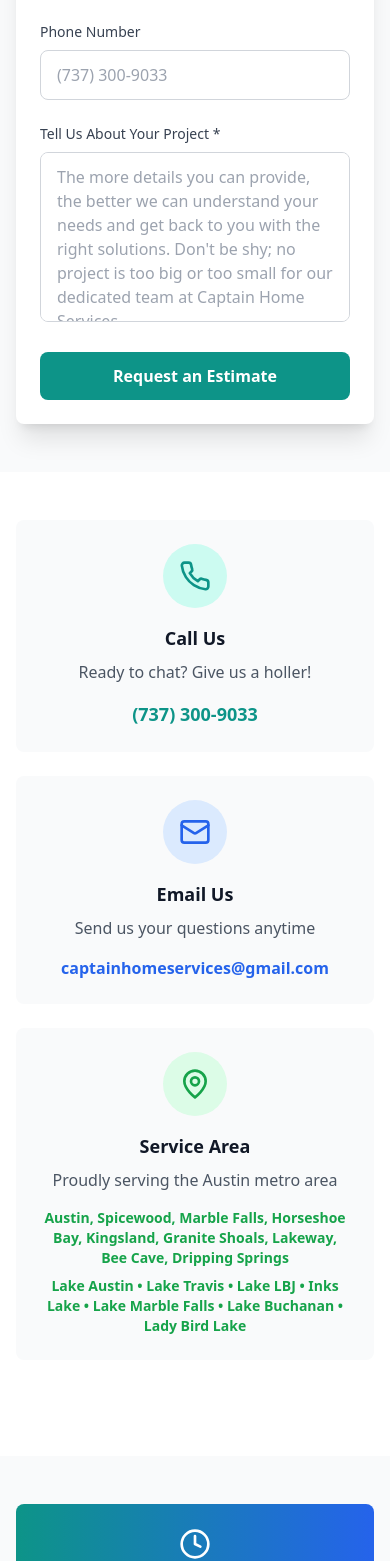
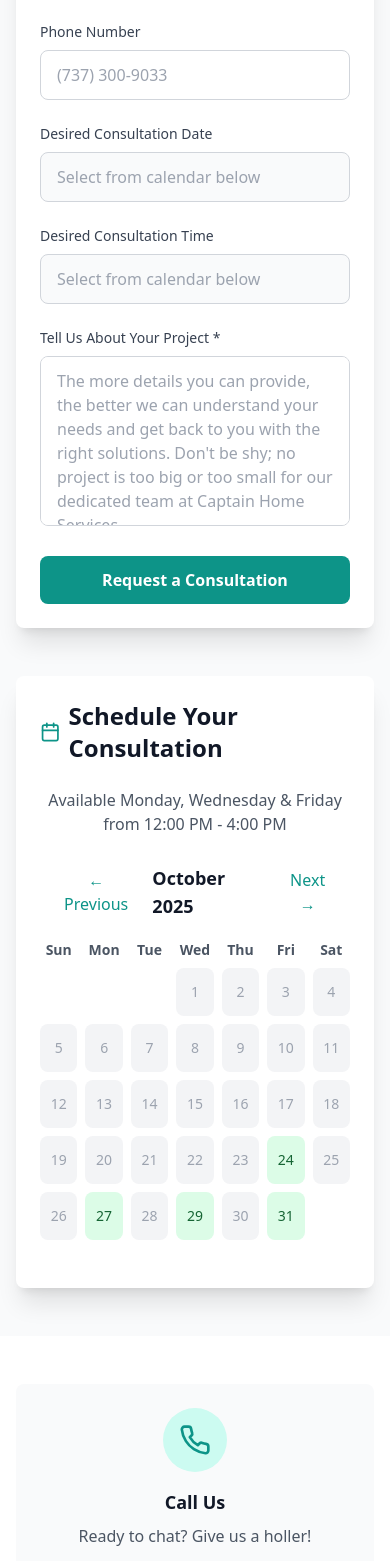
Before and after one commit to captainhomeservices/firstdraftrepository, a React (Vite) app: page /contact in a window 390 px wide. Shown: the part 867-2428 px from the top of the page. Built offline with nearby package versions, Linux system fonts and the light colour scheme.

Commit message:
Updated ContactPage.tsx

```diff
--- /dev/null
+++ b/src/components/ConsultationCalendar.tsx
@@ -0,0 +1,201 @@
+import React, { useState, useEffect } from 'react';
+import { Calendar, Clock } from 'lucide-react';
+
+interface ConsultationCalendarProps {
+  onSelectTime: (date: string, time: string) => void;
+}
+
+const ConsultationCalendar: React.FC<ConsultationCalendarProps> = ({ onSelectTime }) => {
+  const [currentMonth, setCurrentMonth] = useState(new Date());
+  const [selectedDate, setSelectedDate] = useState<Date | null>(null);
+  const [selectedTime, setSelectedTime] = useState<string>('');
+
+  const consultationDays = [1, 3, 5]; // Monday, Wednesday, Friday
+  const timeSlots = ['12:00 PM', '12:30 PM', '1:00 PM', '1:30 PM', '2:00 PM', '2:30 PM', '3:00 PM', '3:30 PM'];
+
+  const getDaysInMonth = (date: Date) => {
+    const year = date.getFullYear();
+    const month = date.getMonth();
+    const firstDay = new Date(year, month, 1);
+    const lastDay = new Date(year, month + 1, 0);
+    const daysInMonth = lastDay.getDate();
+    const startingDayOfWeek = firstDay.getDay();
+
+    return { daysInMonth, startingDayOfWeek };
+  };
+
+  const isAvailableDate = (date: Date) => {
+    const today = new Date();
+    today.setHours(0, 0, 0, 0);
+
+    if (date < today) return false;
+
+    const dayOfWeek = date.getDay();
+    return consultationDays.includes(dayOfWeek);
+  };
+
+  const handleDateClick = (day: number) => {
+    const date = new Date(currentMonth.getFullYear(), currentMonth.getMonth(), day);
+    if (isAvailableDate(date)) {
+      setSelectedDate(date);
+      setSelectedTime('');
+    }
+  };
+
+  const handleTimeSelect = (time: string) => {
+    if (selectedDate) {
+      setSelectedTime(time);
+      const dateStr = selectedDate.toLocaleDateString('en-US', {
+        weekday: 'long',
+        year: 'numeric',
+        month: 'long',
+        day: 'numeric'
+      });
+      onSelectTime(dateStr, time);
+
+      // Scroll to form
+      const formElement = document.getElementById('consultation-form');
+      if (formElement) {
+        formElement.scrollIntoView({ behavior: 'smooth', block: 'start' });
+      }
+    }
+  };
+
+  const nextMonth = () => {
+    setCurrentMonth(new Date(currentMonth.getFullYear(), currentMonth.getMonth() + 1));
+    setSelectedDate(null);
+    setSelectedTime('');
+  };
+
+  const prevMonth = () => {
+    const today = new Date();
+    const prevMonthDate = new Date(currentMonth.getFullYear(), currentMonth.getMonth() - 1);
+
+    // Don't go to previous month if it's before current month
+    if (prevMonthDate.getMonth() < today.getMonth() && prevMonthDate.getFullYear() <= today.getFullYear()) {
+      return;
+    }
+
+    setCurrentMonth(prevMonthDate);
+    setSelectedDate(null);
+    setSelectedTime('');
+  };
+
+  const { daysInMonth, startingDayOfWeek } = getDaysInMonth(currentMonth);
+  const monthName = currentMonth.toLocaleDateString('en-US', { month: 'long', year: 'numeric' });
+
+  const calendarDays = [];
+  for (let i = 0; i < startingDayOfWeek; i++) {
+    calendarDays.push(<div key={`empty-${i}`} className="h-12"></div>);
+  }
+
+  for (let day = 1; day <= daysInMonth; day++) {
+    const date = new Date(currentMonth.getFullYear(), currentMonth.getMonth(), day);
+    const isAvailable = isAvailableDate(date);
+    const isSelected = selectedDate?.getDate() === day &&
+                       selectedDate?.getMonth() === currentMonth.getMonth();
+
+    calendarDays.push(
+      <button
+        key={day}
+        onClick={() => handleDateClick(day)}
+        disabled={!isAvailable}
+        className={`
+          h-12 rounded-lg text-sm font-medium transition-all
+          ${isAvailable
+            ? isSelected
+              ? 'bg-teal-600 text-white shadow-lg transform scale-105'
+              : 'bg-green-100 text-green-800 hover:bg-green-200 hover:shadow-md'
+            : 'bg-gray-100 text-gray-400 cursor-not-allowed'
+          }
+        `}
+      >
+        {day}
+      </button>
+    );
+  }
+
+  return (
+    <div className="bg-white rounded-lg shadow-xl p-6 md:p-8">
+      <div className="flex items-center justify-center mb-6">
+        <Calendar className="h-6 w-6 text-teal-600 mr-2" />
+        <h3 className="text-2xl font-bold text-gray-900">
+          Schedule Your Consultation
+        </h3>
+      </div>
+
+      <p className="text-center text-gray-600 mb-6">
+        Available Monday, Wednesday & Friday from 12:00 PM - 4:00 PM
+      </p>
+
+      {/* Calendar Header */}
+      <div className="flex items-center justify-between mb-4">
+        <button
+          onClick={prevMonth}
+          className="px-4 py-2 text-teal-600 hover:bg-teal-50 rounded-lg font-medium transition-colors"
+        >
+          ← Previous
+        </button>
+        <h4 className="text-lg font-semibold text-gray-900">{monthName}</h4>
+        <button
+          onClick={nextMonth}
+          className="px-4 py-2 text-teal-600 hover:bg-teal-50 rounded-lg font-medium transition-colors"
+        >
+          Next →
+        </button>
+      </div>
+
+      {/* Day Headers */}
+      <div className="grid grid-cols-7 gap-2 mb-2">
+        {['Sun', 'Mon', 'Tue', 'Wed', 'Thu', 'Fri', 'Sat'].map(day => (
+          <div key={day} className="text-center text-sm font-semibold text-gray-600">
+            {day}
+          </div>
+        ))}
+      </div>
+
+      {/* Calendar Grid */}
+      <div className="grid grid-cols-7 gap-2 mb-6">
+        {calendarDays}
+      </div>
+
+      {/* Time Slots */}
+      {selectedDate && (
+        <div className="border-t pt-6">
+          <div className="flex items-center justify-center mb-4">
+            <Clock className="h-5 w-5 text-teal-600 mr-2" />
+            <h4 className="text-lg font-semibold text-gray-900">
+              Select a Time
+            </h4>
+          </div>
+          <p className="text-center text-gray-600 mb-4">
+            {selectedDate.toLocaleDateString('en-US', {
+              weekday: 'long',
+              month: 'long',
+              day: 'numeric'
+            })}
+          </p>
+          <div className="grid grid-cols-2 sm:grid-cols-4 gap-3">
+            {timeSlots.map(time => (
+              <button
+                key={time}
+                onClick={() => handleTimeSelect(time)}
+                className={`
+                  px-4 py-3 rounded-lg font-medium transition-all
+                  ${selectedTime === time
+                    ? 'bg-teal-600 text-white shadow-lg'
+                    : 'bg-gray-100 text-gray-700 hover:bg-teal-50 hover:text-teal-700'
+                  }
+                `}
+              >
+                {time}
+              </button>
+            ))}
+          </div>
+        </div>
+      )}
+    </div>
+  );
+};
+
+export default ConsultationCalendar;
--- a/src/pages/ContactPage.tsx
+++ b/src/pages/ContactPage.tsx
@@ -2,6 +2,7 @@ import React, { useState } from 'react';
 import { useNavigate } from 'react-router-dom';
 import { Phone, Mail, MapPin, Clock, CheckCircle } from 'lucide-react';
 import SEOHead from '../components/SEOHead';
+import ConsultationCalendar from '../components/ConsultationCalendar';
 
 const ContactPage = () => {
   const navigate = useNavigate();
@@ -9,7 +10,9 @@ const ContactPage = () => {
     name: '',
     email: '',
     phone: '',
-    project: ''
+    project: '',
+    consultationDate: '',
+    consultationTime: ''
   });
   const [isSubmitting, setIsSubmitting] = useState(false);
 
@@ -17,6 +20,14 @@ const ContactPage = () => {
     setFormData({
       ...formData,
       [e.target.name]: e.target.value
+    });
+  };
+
+  const handleCalendarSelection = (date: string, time: string) => {
+    setFormData({
+      ...formData,
+      consultationDate: date,
+      consultationTime: time
     });
   };
 
@@ -32,6 +43,8 @@ const ContactPage = () => {
       formDataToSubmit.append('email', formData.email);
       formDataToSubmit.append('phone', formData.phone);
       formDataToSubmit.append('project', formData.project);
+      formDataToSubmit.append('consultationDate', formData.consultationDate);
+      formDataToSubmit.append('consultationTime', formData.consultationTime);
 
       // Submit to Netlify
       const response = await fetch('/', {
@@ -171,7 +184,7 @@ const ContactPage = () => {
       <section className="py-12 md:py-16 bg-gray-50">
         <div className="max-w-4xl mx-auto px-4 sm:px-6 lg:px-8">
           <div className="text-center mb-8 md:mb-12">
-            <h2 className="text-2xl md:text-3xl font-bold text-gray-900 mb-4">
+            <h2 id="consultation-form" className="text-2xl md:text-3xl font-bold text-gray-900 mb-4">
               Book Your Consultation - We'll Contact You Today
             </h2>
             <p className="text-base md:text-lg text-gray-700 max-w-3xl mx-auto">
@@ -190,6 +203,8 @@ const ContactPage = () => {
             >
               <input type="hidden" name="form-name" value="contact" />
               <input type="hidden" name="bot-field" />
+              <input type="hidden" name="consultationDate" value={formData.consultationDate} />
+              <input type="hidden" name="consultationTime" value={formData.consultationTime} />
 
               <div className="grid grid-cols-1 md:grid-cols-2 gap-6">
                 <div>
@@ -240,6 +255,40 @@ const ContactPage = () => {
                 />
               </div>
 
+              <div className="grid grid-cols-1 md:grid-cols-2 gap-6">
+                <div>
+                  <label htmlFor="consultationDate" className="block text-sm font-medium text-gray-700 mb-2">
+                    Desired Consultation Date
+                  </label>
+                  <input
+                    type="text"
+                    id="consultationDate"
+                    name="consultationDate"
+                    value={formData.consultationDate}
+                    onChange={handleChange}
+                    className="w-full px-4 py-3 border border-gray-300 rounded-lg focus:ring-2 focus:ring-teal-500 focus:border-teal-500 transition-colors text-base bg-gray-50"
+                    placeholder="Select from calendar below"
+                    readOnly
+                  />
+                </div>
+
+                <div>
+                  <label htmlFor="consultationTime" className="block text-sm font-medium text-gray-700 mb-2">
+                    Desired Consultation Time
+                  </label>
+                  <input
+                    type="text"
+                    id="consultationTime"
+                    name="consultationTime"
+                    value={formData.consultationTime}
+                    onChange={handleChange}
+                    className="w-full px-4 py-3 border border-gray-300 rounded-lg focus:ring-2 focus:ring-teal-500 focus:border-teal-500 transition-colors text-base bg-gray-50"
+                    placeholder="Select from calendar below"
+                    readOnly
+                  />
+                </div>
+              </div>
+
               <div>
                 <label htmlFor="project" className="block text-sm font-medium text-gray-700 mb-2">
                   Tell Us About Your Project *
@@ -262,10 +311,15 @@ const ContactPage = () => {
                   disabled={isSubmitting}
                   className="bg-teal-600 hover:bg-teal-700 disabled:bg-teal-400 text-white px-6 md:px-8 py-3 md:py-4 rounded-lg text-base md:text-lg font-semibold transition-colors duration-200 transform hover:scale-105 disabled:transform-none w-full md:w-auto"
                 >
-                  {isSubmitting ? 'Sending...' : 'Request an Estimate'}
+                  {isSubmitting ? 'Sending...' : 'Request a Consultation'}
                 </button>
               </div>
             </form>
+          </div>
+
+          {/* Calendar Section */}
+          <div className="mt-12">
+            <ConsultationCalendar onSelectTime={handleCalendarSelection} />
           </div>
         </div>
       </section>
@@ -344,7 +398,7 @@ const ContactPage = () => {
             Ready to Make Your Waterfront Perfect?
           </h2>
           <p className="text-lg md:text-xl text-gray-600 mb-6 md:mb-8 max-w-3xl mx-auto">
-            Once you hit that 'Request an Estimate' button, consider it done. We'll reach out quickly.
+            Once you hit that 'Request a Consultation' button, consider it done. We'll reach out quickly.
           </p>
           <p className="text-base md:text-lg font-semibold text-gray-900">
             Choose <span className="text-teal-600">Captain Home Services</span> for your <strong>Austin lake weed removal</strong>.
```
